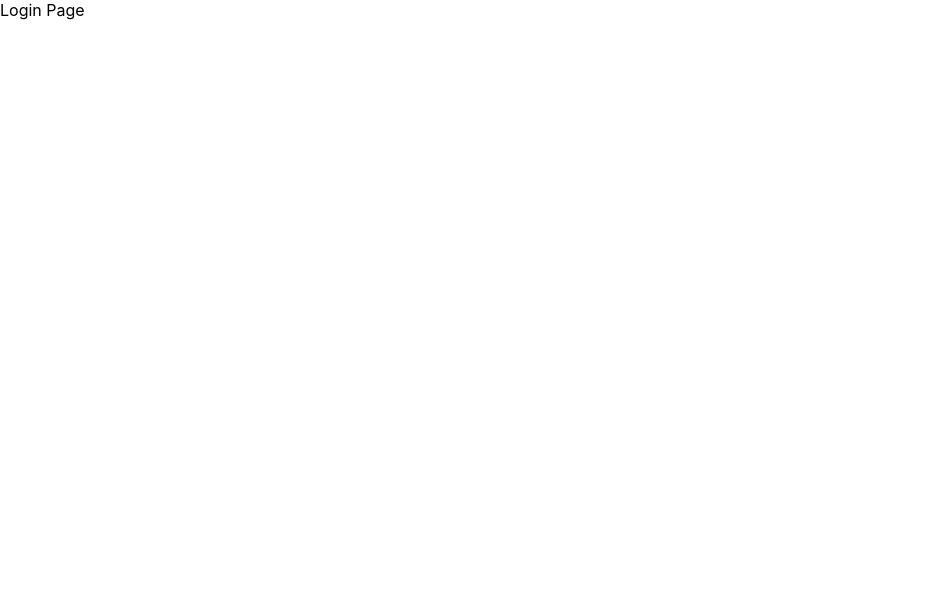
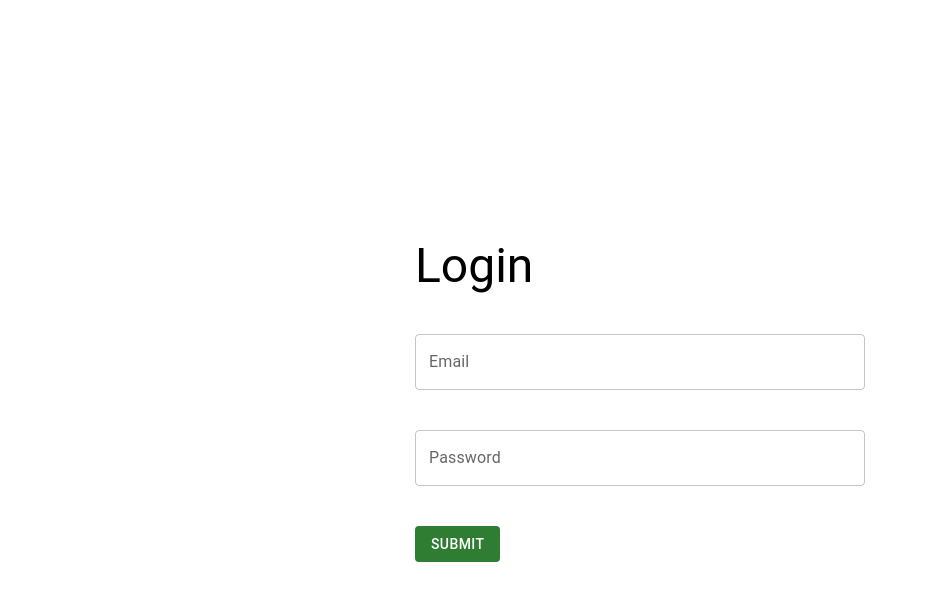
Before and after one commit to uchetony/open-banking-test-frontend, a React (Create React App) app: page /#/login in a window 1280 px wide. Shown: the top 600 px of the page, without its empty margins (0-927 px from the left). Built offline with nearby package versions, Linux system fonts and the light colour scheme.

Commit message:
setup component library build out login page

```diff
--- a/package.json
+++ b/package.json
@@ -3,6 +3,9 @@
   "version": "0.1.0",
   "private": true,
   "dependencies": {
+    "@emotion/react": "^11.10.5",
+    "@emotion/styled": "^11.10.5",
+    "@mui/material": "^5.11.2",
     "@testing-library/jest-dom": "^5.14.1",
     "@testing-library/react": "^13.0.0",
     "@testing-library/user-event": "^13.2.1",
--- a/src/components/ProtectedRoute.tsx
+++ b/src/components/ProtectedRoute.tsx
@@ -5,7 +5,6 @@ function ProtectedRoute({ children, ...rest }: RouteProps) {
 
     const isAuthenticated = !!window.localStorage.getItem("open_banking_token");
 
-    console.log(isAuthenticated);
 
     return (
         <Route {...rest}>
--- a/src/components/PublicRoute.tsx
+++ b/src/components/PublicRoute.tsx
@@ -4,8 +4,6 @@ function PublicRoute({ children, ...rest }: RouteProps) {
     const location = useLocation();
 
     const isAuthenticated = !!window.localStorage.getItem("open_banking_token");
-
-    console.log(isAuthenticated);
 
     return (
         <Route {...rest}>
--- a/src/modules/auth/Login.tsx
+++ b/src/modules/auth/Login.tsx
@@ -1,9 +1,71 @@
+import styled from '@emotion/styled';
+import { TextField, Box, Typography, Button } from '@mui/material';
+import { FormEvent, useState } from 'react';
+
+const AuthLayout = styled(Box)`
+	height: 100vh;
+	display: flex;
+	align-items: center;
+	justify-content: center;
+`
+
+const FormContainer = styled(Box)`
+	height: auto;
+	width: 450px;
+	padding: 20px;
+`
+
 function Login() {
-    return (
-        <div>
-            Login Page
-        </div>
-    )
+	const [formState, setFormState] = useState({
+		email: '',
+		password: ''
+	})
+
+	const handleInputChange = (name: string, value: string) => {
+		setFormState({ ...formState, [name]: value })
+	}
+
+	const handleSubmit = (e: FormEvent) => {
+		e.preventDefault();
+	}
+
+	return (
+		<AuthLayout>
+			<FormContainer>
+				<form onSubmit={handleSubmit}>
+					<Box mb={5}>
+						<Typography variant='h3' gutterBottom>
+							Login
+						</Typography>
+					</Box>
+					<Box mb={5}>
+						<TextField
+							value={formState.email}
+							variant='outlined'
+							label="Email"
+							fullWidth
+							type="email"
+							onChange={({ target }) => handleInputChange('email', target.value)}
+						/>
+					</Box>
+					<Box mb={5}>
+						<TextField
+							value={formState.password}
+							variant='outlined' label="Password"
+							fullWidth
+							type="password"
+							onChange={({ target }) => handleInputChange('password', target.value)}
+						/>
+					</Box>
+					<Box>
+						<Button variant='contained' disableElevation color='success' type='submit'>
+							Submit
+						</Button>
+					</Box>
+				</form>
+			</FormContainer>
+		</AuthLayout>
+	)
 }
 
 export default Login;
```
Also changed, not shown: 1 other file (tests, documents, lock files or other folders).
